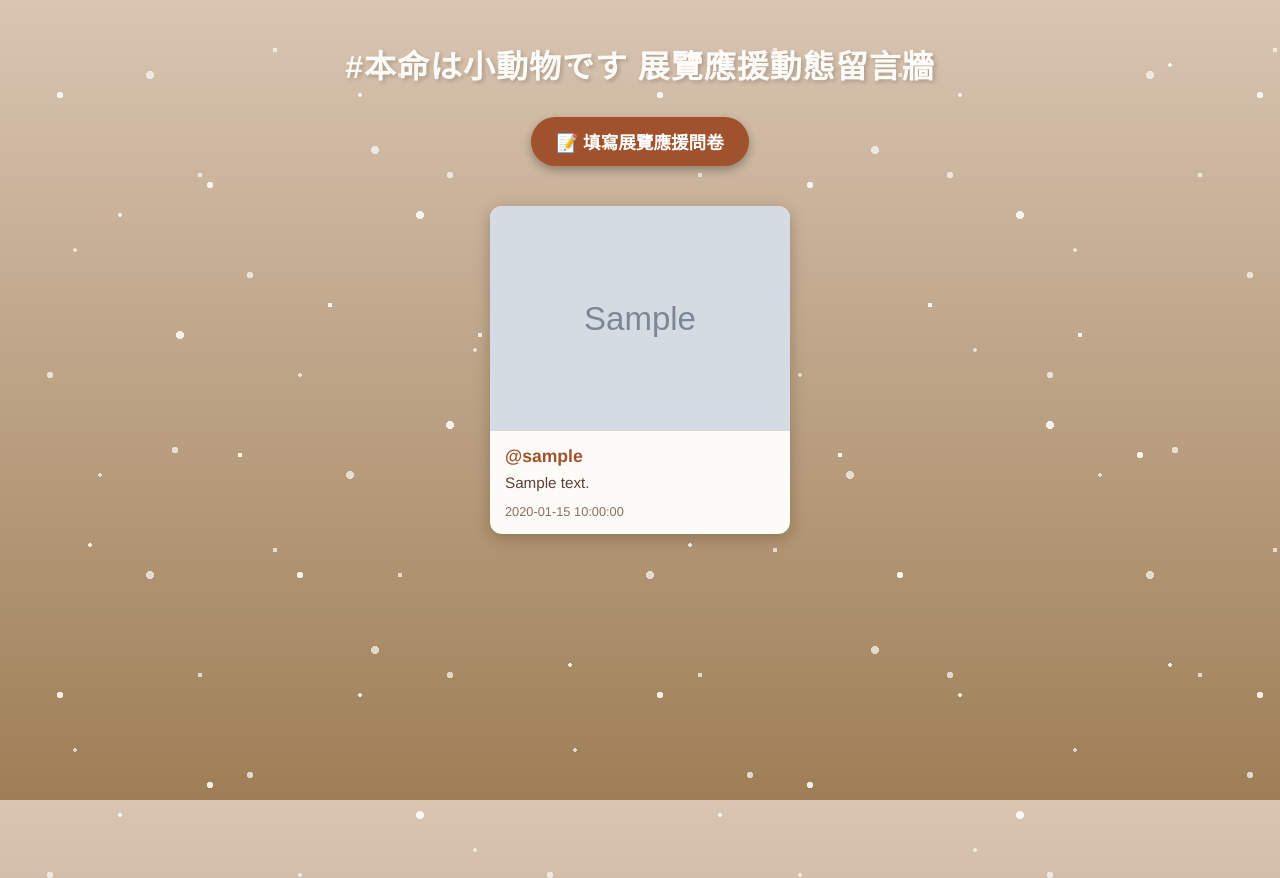
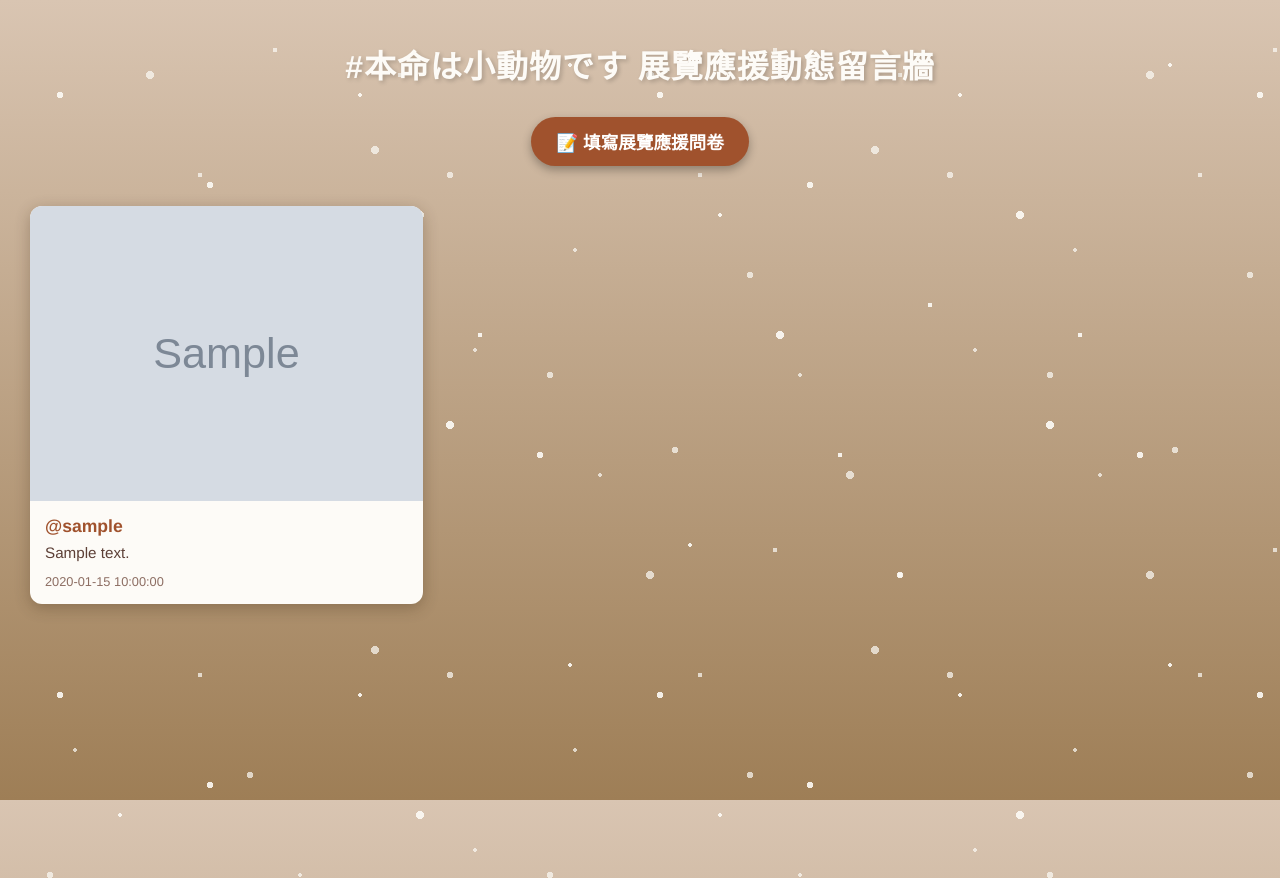
Before and after one commit to janeehuang/skzoo-expo-dec25, a Flask app: template templates/index.html in a window 1280 px wide. Shown: the top 878 px of the page. Run offline with Flask 3, Linux system fonts and the light colour scheme; the template is opened without the code that fills it: most values are stand-ins (such as "Sample title", 1, 10 or a date in 2020); grey boxes marked "Sample" are stand-in pictures.

Commit message:
Change to masonry layout

```diff
--- a/static/style.css
+++ b/static/style.css
@@ -1,8 +1,8 @@
 /* --- 1. 核心背景：漸層拿鐵色 + 大雪紛飛 --- */
 body {
-    background: linear-gradient(to bottom, #D9C5B2, #9E7E56); /* 漸層背景 */
+    background: linear-gradient(to bottom, #D9C5B2, #9E7E56);
     background-attachment: fixed;
-    color: #FDFBF7;            /* 奶油白文字 */
+    color: #FDFBF7;
     font-family: 'Helvetica Neue', Arial, sans-serif;
     text-align: center;
     margin: 0;
@@ -12,7 +12,7 @@
     min-height: 100vh;
 }
 
-/* --- 雪花動畫設定 --- */
+/* --- 雪花動畫 --- */
 body::before, body::after {
     content: "";
     position: absolute;
@@ -58,7 +58,7 @@
     position: relative; z-index: 1;
 }
 
-/* --- 2. 問卷按鈕樣式 (這就是剛剛加的新東西) --- */
+/* --- 2. 問卷按鈕 --- */
 .survey-btn {
     display: inline-block;
     background-color: #A0522D;
@@ -71,7 +71,7 @@
     font-size: 1.1em;
     box-shadow: 0 4px 10px rgba(0,0,0,0.3);
     transition: all 0.3s ease;
-    position: relative; z-index: 2; /* 浮在雪花上 */
+    position: relative; z-index: 2;
 }
 
 .survey-btn:hover {
@@ -80,50 +80,59 @@
     box-shadow: 0 6px 15px rgba(0,0,0,0.4);
 }
 
-/* --- 3. 畫廊與卡片設定 --- */
+/* --- 3. 瀑布流畫廊 (關鍵修改！) --- */
 .gallery {
-    display: flex;
-    flex-wrap: wrap;
-    justify-content: center;
-    gap: 20px;
+    /* 移除 flex，改用 column 佈局 */
+    /* display: flex; */
+
+    /* 設定每列大概 300px 寬，螢幕大就會自動多幾列 */
+    column-width: 300px;
+    column-gap: 20px;    /* 列之間的縫隙 */
+
     padding: 10px;
     position: relative; z-index: 1;
+    max-width: 1400px;   /* 限制最大寬度，避免在大螢幕太散 */
+    margin: 0 auto;      /* 置中 */
+    text-align: left;    /* 讓卡片內容靠左 */
 }
 
+/* --- 4. 卡片設定 --- */
 .card {
     background-color: #FDFBF7;
     border-radius: 12px;
     overflow: hidden;
-    width: 300px;
-    display: flex;
-    flex-direction: column;
-    text-align: left;
+
+    /* 關鍵：讓卡片變成一塊完整的磚塊，不會被切斷 */
+    display: inline-block;
+    width: 100%;
+    margin-bottom: 20px; /* 卡片上下的縫隙 */
+    break-inside: avoid; /* 禁止卡片被分頁切斷 */
+
     box-shadow: 0 4px 15px rgba(60, 40, 20, 0.3);
     transition: transform 0.2s;
 }
 
 .card:hover { transform: translateY(-5px); }
 
-/* --- 輪播與圖片 (保持完整比例) --- */
+/* --- 輪播與圖片 --- */
 .slideshow-container {
     position: relative;
     width: 100%;
     background-color: transparent;
-    min-height: 50px;
+    min-height: 0;
 }
 
 .slide-img {
     width: 100%;
-    height: auto;     /* 高度自動 */
-    display: none;    /* 預設隱藏 */
+    height: auto;
+    display: none;
+    vertical-align: bottom;
 }
 
-.slide-img.active {
-    display: block;   /* 顯示 */
-}
+.slide-img.active { display: block; }
 
-/* --- 卡片文字內容 --- */
-.card-content { padding: 15px; flex-grow: 1; }
+/* --- 卡片內容 --- */
+.card-content { padding: 15px; }
 .nickname { color: #A0522D; font-weight: bold; font-size: 1.1em; margin-bottom: 5px; display: flex; align-items: center; }
 .message { color: #5D4037; font-size: 0.95em; margin-bottom: 10px; line-height: 1.4; word-wrap: break-word; }
 .timestamp { color: #8D6E63; font-size: 0.8em; }
```
